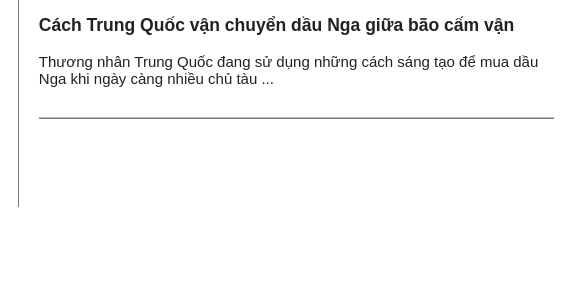
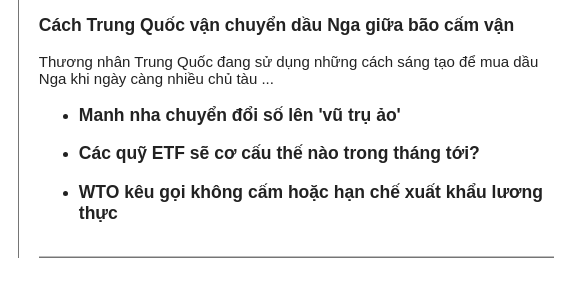
Before and after one commit to nguyenbaduy0082/FTC_Lesson_5, a plain HTML site: page index.html in a window 1280 px wide. Shown: the part 1178-1475 px from the top of the page, 532-1117 px from the left. Drawn offline with Linux system fonts and the light colour scheme.

Commit message:
bai tap ve nha

```diff
--- a/index.html
+++ b/index.html
@@ -210,6 +210,19 @@
                 <h3><a href="">Cách Trung Quốc vận chuyển dầu Nga giữa bão cấm vận</a></h3>
                 <p><a href="">Thương nhân Trung Quốc đang sử dụng những cách sáng tạo để mua dầu Nga khi ngày càng nhiều chủ tàu ... </a></p>
               </div>
+              <div>
+                <ul>
+                  <li>
+                    <h3><a href="">Manh nha chuyển đổi số lên 'vũ trụ ảo'</a></h3>
+                  </li>
+                  <li>
+                    <h3><a href="">Các quỹ ETF sẽ cơ cấu thế nào trong tháng tới?</a></h3>
+                  </li>
+                  <li>
+                    <h3><a href="">WTO kêu gọi không cấm hoặc hạn chế xuất khẩu lương thực</a></h3>
+                  </li>
+                </ul>
+              </div>
             </div>
           </div>
         </div>
--- a/main.css
+++ b/main.css
@@ -268,12 +268,12 @@
   margin-left: 20px;
 }
 
-.section5_small_header ul {
+.section5_small_1 ul {
   display: flex;
   justify-content: space-between;
 }
 
-.section5_small_header ul li {
+.section5_small_1 ul li {
   list-style-type: none;
 }
 
```
